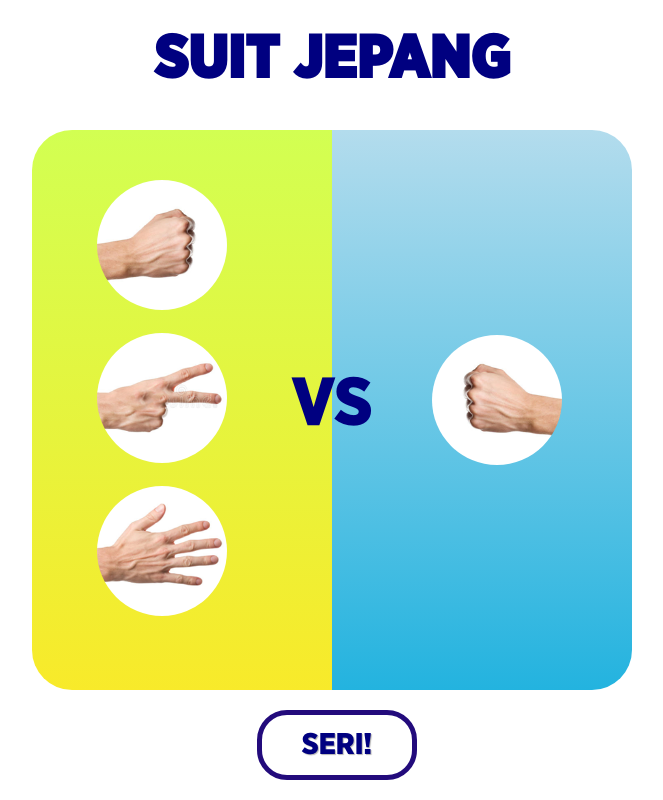
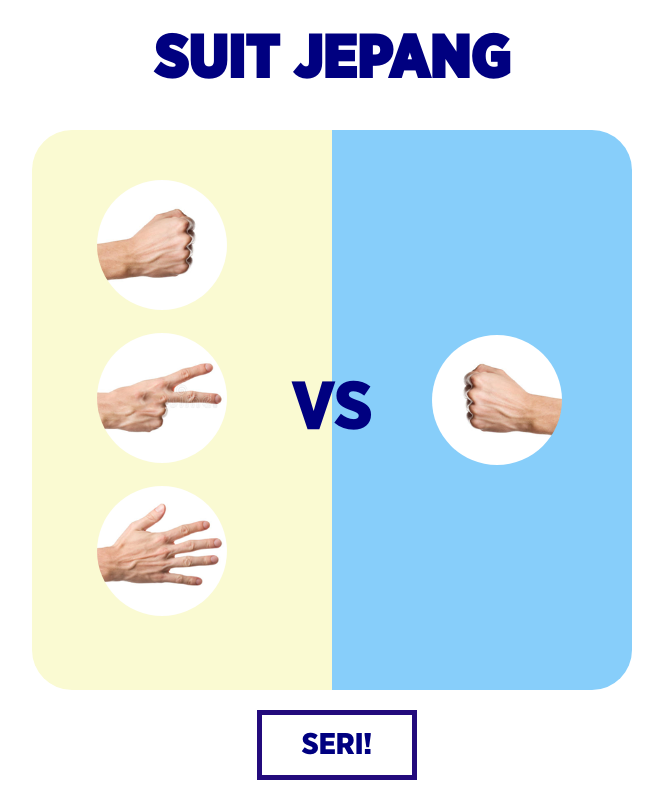
Before and after one commit to adhiyatmarama/adhiyatmarama.github.io-final-project-phase0, a plain HTML site: page index.html in a window 1280 px wide. Both pictures are taken after a click on the picture 470 px from the left and 245 px from the top of the page. Shown: the whole page, without its empty margins (308-971 px from the left). Drawn offline with Linux system fonts and the light colour scheme.

Commit message:
Final insyaAllah

```diff
--- a/index.html
+++ b/index.html
@@ -7,7 +7,7 @@
     <body>
         <h1>Suit Jepang</h1>
         <div class="playing-area">
-            <div class="area-player">
+            <div class="player-area">
                 <ul>
                     <li>
                         <img src="img-player/batu.png" class="batu">
@@ -20,12 +20,12 @@
                     </li>
                 </ul>
             </div>
-            <div class="area-komputer">
+            <div class="computer-area">
                 <img src="img-comp/batu.png" class="img-computer">
             </div>
             <p>VS</p>
         </div>
-        <div class="info"></div>
+        <div class="result"></div>
         <script src="script.js"></script>
     </body>
 
--- a/script.js
+++ b/script.js
@@ -24,8 +24,8 @@ choiceGunting.addEventListener('click', function(){
     const imgComp = document.querySelector('.img-computer');
     imgComp.setAttribute('src', `img-comp/${computer}.png`);
 
-    const info = document.querySelector('.info');
-    info.innerHTML = result;
+    const resultFinal = document.querySelector('.result');
+    resultFinal.innerHTML = result;
 })
 
 choiceBatu.addEventListener('click', function(){
@@ -36,8 +36,8 @@ choiceBatu.addEventListener('click', function(){
     const imgComp = document.querySelector('.img-computer');
     imgComp.setAttribute('src', `img-comp/${computer}.png`);
 
-    const info = document.querySelector('.info');
-    info.innerHTML = result;
+    const resultFinal = document.querySelector('.result');
+    resultFinal.innerHTML = result;
 })
 
 choiceKertas.addEventListener('click', function(){
@@ -48,6 +48,6 @@ choiceKertas.addEventListener('click', function(){
     const imgComp = document.querySelector('.img-computer');
     imgComp.setAttribute('src', `img-comp/${computer}.png`);
 
-    const info = document.querySelector('.info');
-    info.innerHTML = result;
+    const resultFinal = document.querySelector('.result');
+    resultFinal.innerHTML = result;
 })
--- a/style.css
+++ b/style.css
@@ -52,7 +52,6 @@ table {
   }
 
 body {
-    background-image: url(img/bg.png);
     font-family: Gotham;
 }
 h1 {
@@ -76,7 +75,6 @@ p {
     margin-bottom: 30px;
     border-radius: 30px;
     text-align: center;
-    line-height: 60px;
     color: #000080;
     font-size: 68px;
 }
@@ -88,12 +86,11 @@ p {
     position: relative;
 }
 
-.area-komputer {
+.computer-area {
     width: 300px;
     height: 560px;
     margin: 5px auto;
-    background-color: lightblue;
-    background: linear-gradient(to bottom, rgba(179,220,237,1) 0%, rgb(35, 179, 223) 100%);
+    background-color: lightskyblue;
     position: relative;
     padding-top: 40px;
     box-sizing: border-box;
@@ -101,18 +98,17 @@ p {
     float: right
 }
 
-.area-player {
+.player-area {
     width: 300px;
     height: 560px;
     margin: 5px auto;
-    background-color: red;
-    background: linear-gradient(to bottom, rgba(210,255,82,1) 0%, rgb(248, 234, 42) 100%);
+    background-color: lightgoldenrodyellow;
     position: relative;
     border-radius: 40px 0px 0px 40px;
     float: left
 }
 
-.info {
+.result {
     width: 150px;
     height: 60px;
     border: 5px solid rgb(35, 11, 124);
@@ -123,12 +119,10 @@ p {
     margin-top: 310px;
     margin-bottom: 30px;
     background-color: white;
-    border-radius: 30px;
     text-align: center;
     line-height: 60px;
     color: #000080;
     font-size: 30px;
-    text-shadow: 1px 1px 1px rgba(0,0,0,.3);
 }
 
 ul {
```
